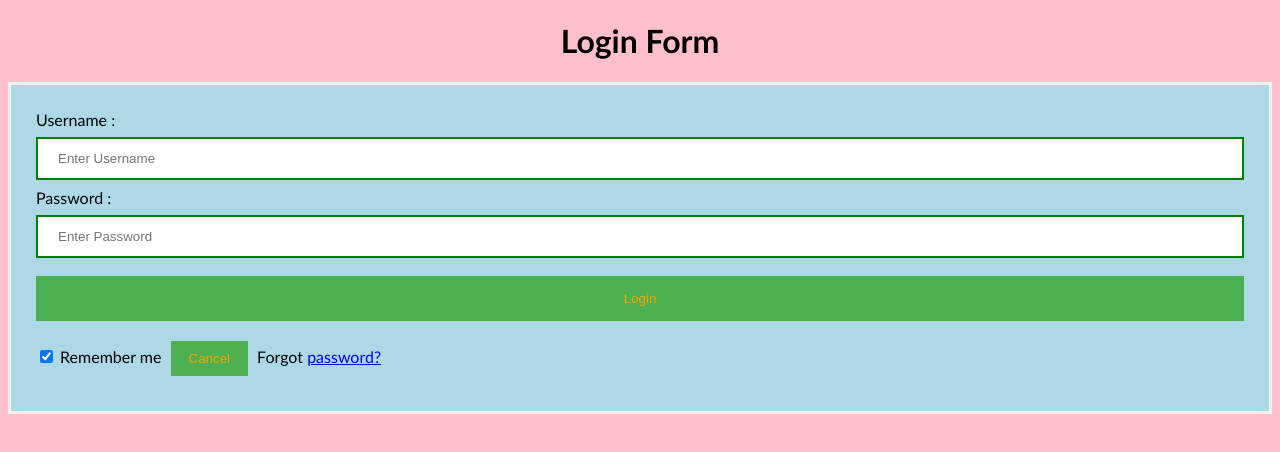
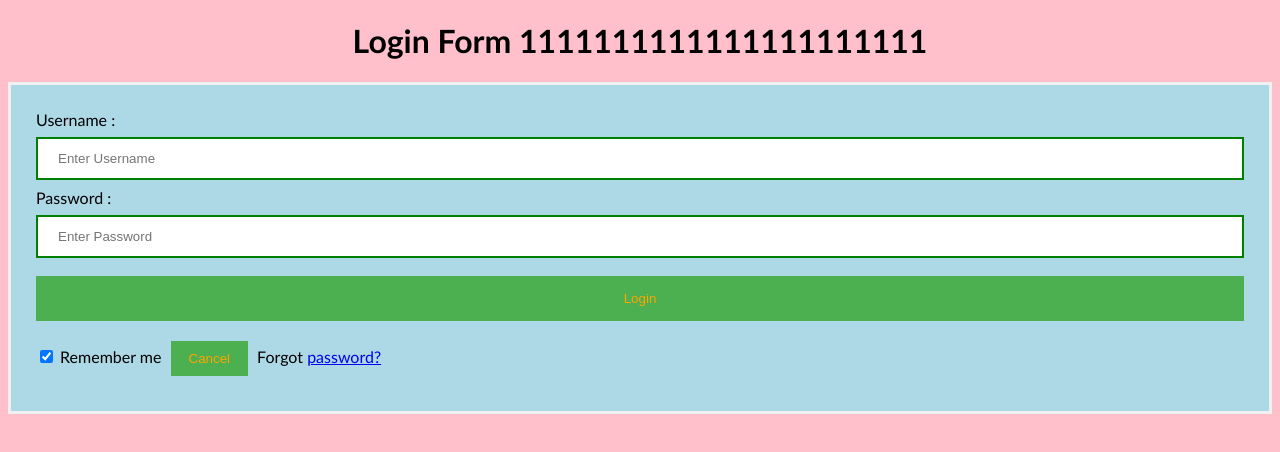
Before and after one commit to sasigowda/projectjune, a plain HTML site: page index.html in a window 1280 px wide. Drawn offline with Linux system fonts and the light colour scheme.

Commit message:
added new info

```diff
--- a/index.html
+++ b/index.html
@@ -45,7 +45,7 @@ button {
 </style>
 </head>
 <body>
-    <center> <h1> Login Form </h1> </center>
+    <center> <h1> Login Form 1111111111111111111111</h1> </center>
     <form>
         <div class="container">
             <label>Username : </label>
```
